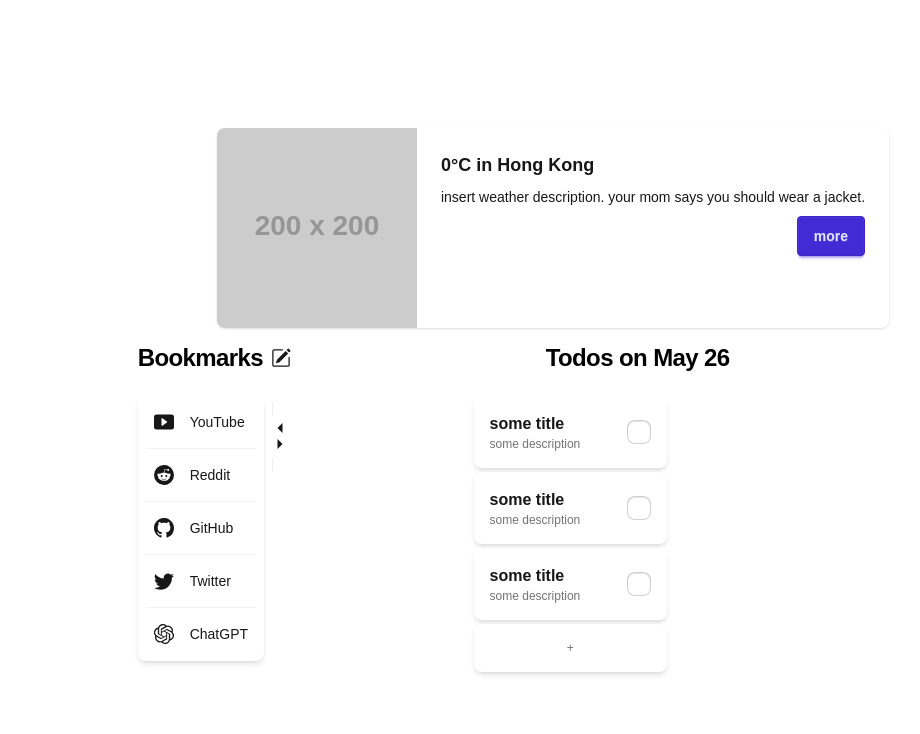
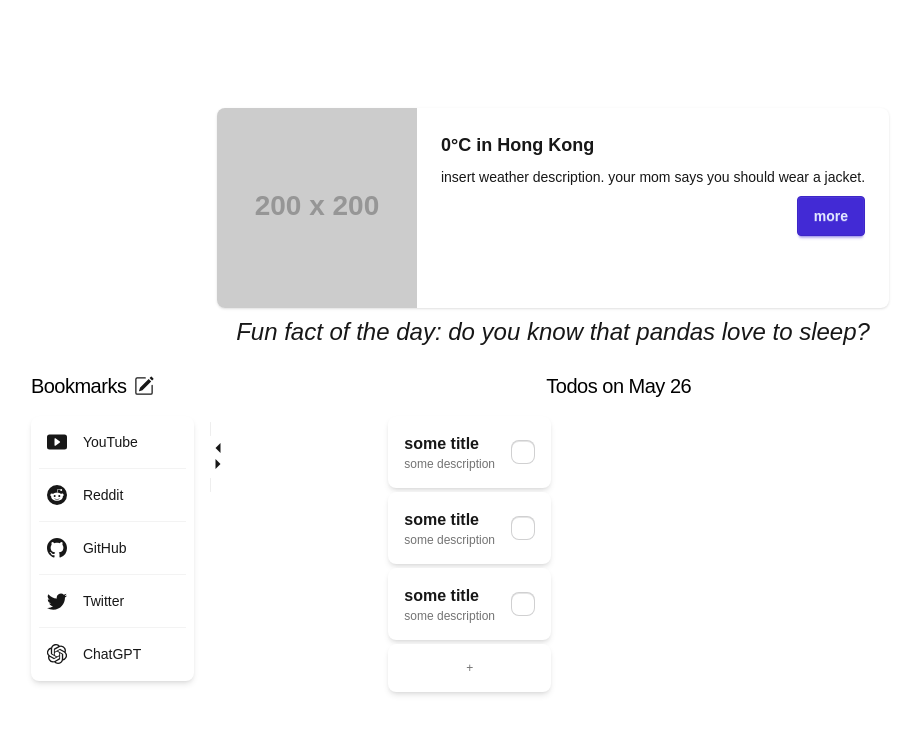
Before and after one commit to lktoby/landmark, a Next.js app: page / in a window 1280 px wide. Shown: the top 734 px of the page, without its empty margins (87-1007 px from the left). Built offline with nearby package versions, Linux system fonts and the light colour scheme.

Commit message:
alignment issues

```diff
--- a/app/page.tsx
+++ b/app/page.tsx
@@ -9,7 +9,7 @@ export default function Home() {
   const now = useNow();
   const format = useFormatter();
   return (
-    <div className="flex min-h-screen flex-col items-center justify-center ">
+    <div className="flex min-h-screen flex-col items-center justify-center gap-2">
       <div className="flex flex-col w-full max-w-3xl items-center justify-between bg-white dark:bg-black">
         <div className="card lg:card-side bg-base-100 shadow-sm">
           <figure>
@@ -25,7 +25,7 @@ export default function Home() {
             <h1 className="card-title">0°C in Hong Kong</h1>
             <div className="card-actions">
               <p>insert weather description. your mom says you should wear a jacket.</p>
-              {/* maybe put some kinda ai here to generate weather advice from an asian mom (?) */}
+              {/* TODO: put some kinda ai here to generate weather advice from an asian mom (?) */}
             </div>
             <div className="flex justify-end">
               <button className="btn btn-primary">more</button>
@@ -33,12 +33,16 @@ export default function Home() {
           </div>
         </div>
       </div>
-
+      <div>
+        <h2 className="text-2xl italic font-medium text-center">Fun fact of the day: do you know that pandas love to sleep?</h2>
+      </div>
+      {/* TODO: convert this stack of code into its own components */}
       {/* bookmarks text */}
-      <div className="flex flex-col items-center gap-2 sm:items-start sm:text-left">
-        <div className="grid grid-cols-5 gap-4">
+      <div className="flex flex-col items-center sm:items-start sm:text-left">
+        <div className="grid grid-cols-8 gap-2">
+          <div className="text-center">
             <div className="flex flex-row items-center gap-2">
-            <span className="max-w-xs text-2xl font-semibold leading-15 tracking-tight text-black dark:text-zinc-50">
+              <span className="max-w-xs text-xl font-medium leading-15 tracking-tight text-black dark:text-zinc-50">
               Bookmarks
               </span>
               <svg xmlns="http://www.w3.org/2000/svg" width="20" height="20" fill="currentColor" className="bi bi-pencil-square" viewBox="0 0 16 16">
@@ -46,15 +50,16 @@ export default function Home() {
                 <path fillRule="evenodd" d="M1 13.5A1.5 1.5 0 0 0 2.5 15h11a1.5 1.5 0 0 0 1.5-1.5v-6a.5.5 0 0 0-1 0v6a.5.5 0 0 1-.5.5h-11a.5.5 0 0 1-.5-.5v-11a.5.5 0 0 1 .5-.5H9a.5.5 0 0 0 0-1H2.5A1.5 1.5 0 0 0 1 2.5z"/>
               </svg>
             </div>
-          <div className="col-span-4 text-center font-medium sm:flex-row">
-            <span className="max-w-xs text-2xl font-semibold leading-15 tracking-tight text-black dark:text-zinc-50">
+          </div>
+          <div className="col-span-7 text-center sm:flex-row">
+            <span className="max-w-xs text-xl font-medium leading-15 tracking-tight text-black dark:text-zinc-50">
               Todos on {format.dateTime(now, {month: "long", day: "numeric"})}
             </span>
           </div>
         </div>
-        <div className="grid grid-cols-8 gap-2">
+        <div className="grid grid-cols-6 gap-4">
           {/* Bookmarks column starts here */}
-          <div className="col-span-2 col-start-1 col-end-3">
+          <div className="col-span-2">
             <ul className="list bg-base-100 rounded-box shadow-md">
               <li className="list-row">
                 <div>
@@ -108,11 +113,11 @@ export default function Home() {
             </ul>
           </div>
           {/* calendar */}
-          <div className="col-start-3 col-end-6">
+          <div className="col-span-2">
             <Calendar></Calendar>
           </div>
           {/* todo list */}
-          <div className="col-span-3">
+          <div className="col-span-2">
             <div className="flex flex-col gap-1">
               <ul className="list bg-base-100 rounded-box shadow-md">
                 <li className="list-row">
```
Lines whose indentation alone changed are shown as unchanged.
